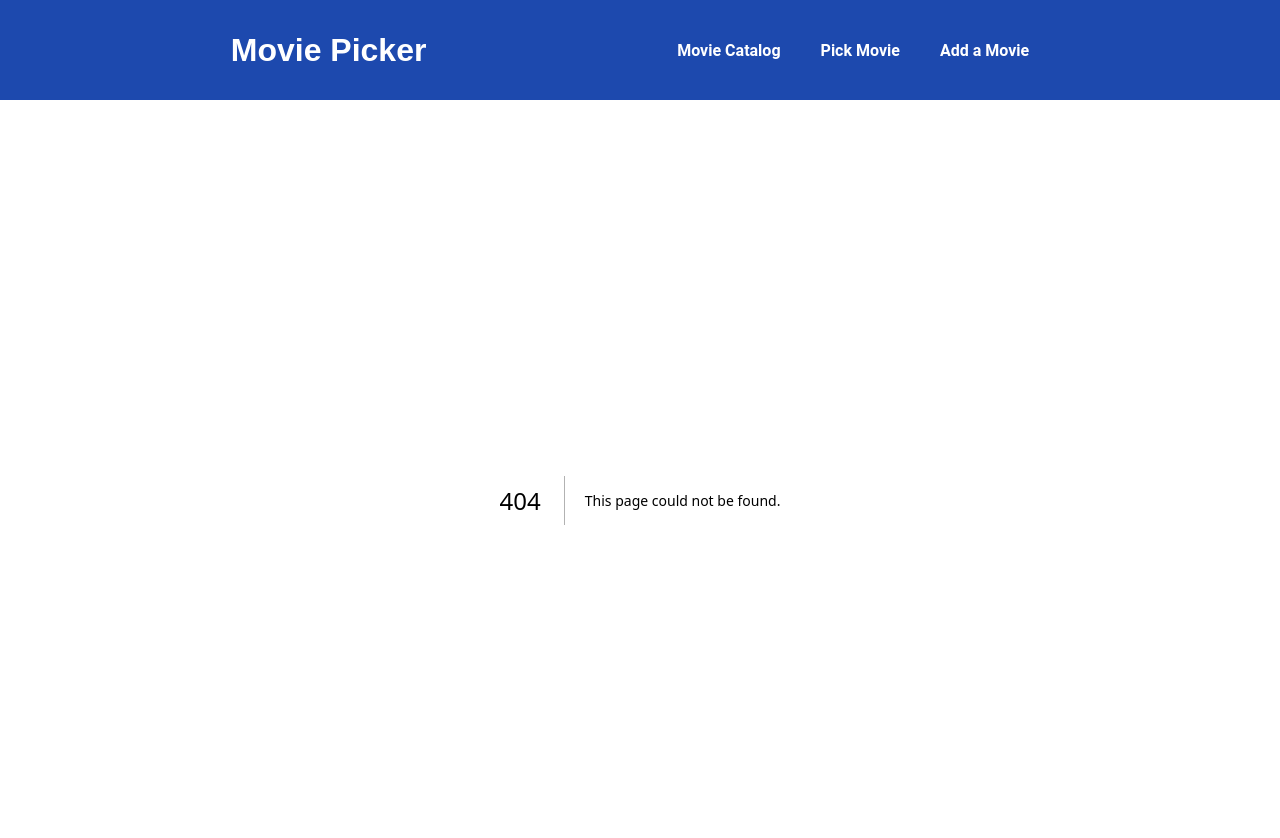
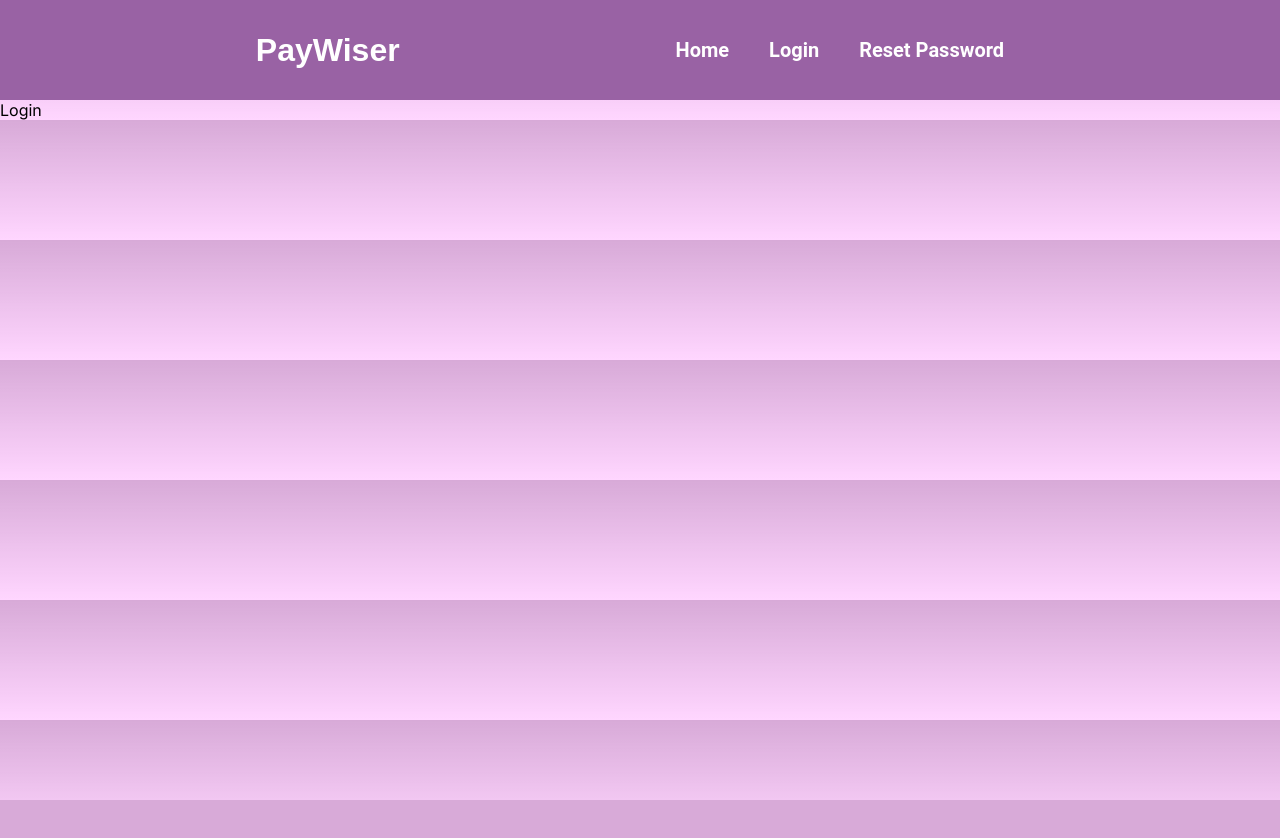
Before and after one commit to Miles1744/PayWiser, a Next.js app in the folder paywiser-frontend/: page /Login in a window 1280 px wide. Before the commit this address had no page. Shown: the top 838 px of the page. After the commit the page ends 800 px from the top, so only its background shows below. Built offline with nearby package versions, Linux system fonts and the light colour scheme.

Commit message:
Nav bar complete, to main page

```diff
--- /dev/null
+++ b/paywiser-frontend/src/app/Login/page.js
@@ -0,0 +1,7 @@
+'use client';
+
+const Login = () => {
+    return <div>Login</div>;
+  };
+
+  export default Login;
--- a/paywiser-frontend/src/app/globals.css
+++ b/paywiser-frontend/src/app/globals.css
@@ -6,8 +6,8 @@
     'Fira Mono', 'Droid Sans Mono', 'Courier New', monospace;
 
   --foreground-rgb: 0,0,0;
-  --background-start-rgb: 216,191,216;
-  --background-end-rgb: 255, 255, 255;
+  --background-start-rgb: 216,170,216;
+  --background-end-rgb: 255, 214, 255;
 
   --primary-glow: conic-gradient(
     from 180deg at 50% 50%,
--- a/paywiser-frontend/src/app/layout.js
+++ b/paywiser-frontend/src/app/layout.js
@@ -5,8 +5,8 @@ import "./globals.css";
 const inter = Inter({ subsets: ["latin"] });
 
 export const metadata = {
-  title: "Movie Picker",
-  description: "Generated by create next app",
+  title: "PayWiser",
+  description: "Generated by PayWiser",
 };
 
 export default function RootLayout({ children }) {
--- a/paywiser-frontend/src/app/page.js
+++ b/paywiser-frontend/src/app/page.js
@@ -1,10 +1,13 @@
 // src/app/page.js
 import "./home.css";
+
+
 
 export default function Home() {
   return (
     <main>
-      <div></div>
+      <div>PayWiser</div>
     </main>
   );
+
 }
--- a/paywiser-frontend/src/components/Header.css
+++ b/paywiser-frontend/src/components/Header.css
@@ -3,7 +3,7 @@
   align-items: center;
   justify-content: space-evenly;
   height: 100px;
-  background-color: #1d49ae;
+  background-color: #9962a4;
   color: white;
 }
 
@@ -15,7 +15,8 @@
   display: flex;
   align-items: center;
   justify-content: space-between;
-  font-family: "Roboto", sans-serif;
+  font-family: "Roboto", Courier;
+  font-size: 20px;
 }
 
 a {
--- a/paywiser-frontend/src/components/Header.js
+++ b/paywiser-frontend/src/components/Header.js
@@ -1,13 +1,15 @@
 import "./Header.css";
+//for login and the reset
+import { Link } from 'next/link';
 
 const Header = () => {
   return (
     <div className="header">
-      <h1 className="logo">Movie Picker</h1>
+      <h1 className="logo">PayWiser</h1>
       <div className="links">
-        <a href="/">Movie Catalog</a>
-        <a href="/movie">Pick Movie</a>
-        <a href="/add">Add a Movie</a>
+        <a href="/">Home</a>
+        <a href="/login">Login</a>
+        <a href="/reset">Reset Password</a>
       </div>
     </div>
   );
```
Also changed, not shown: paywiser-frontend/src/app/Reset/page.js (added, +7 -0 lines), paywiser-frontend/src/app/home.css (+10 -0 lines).
